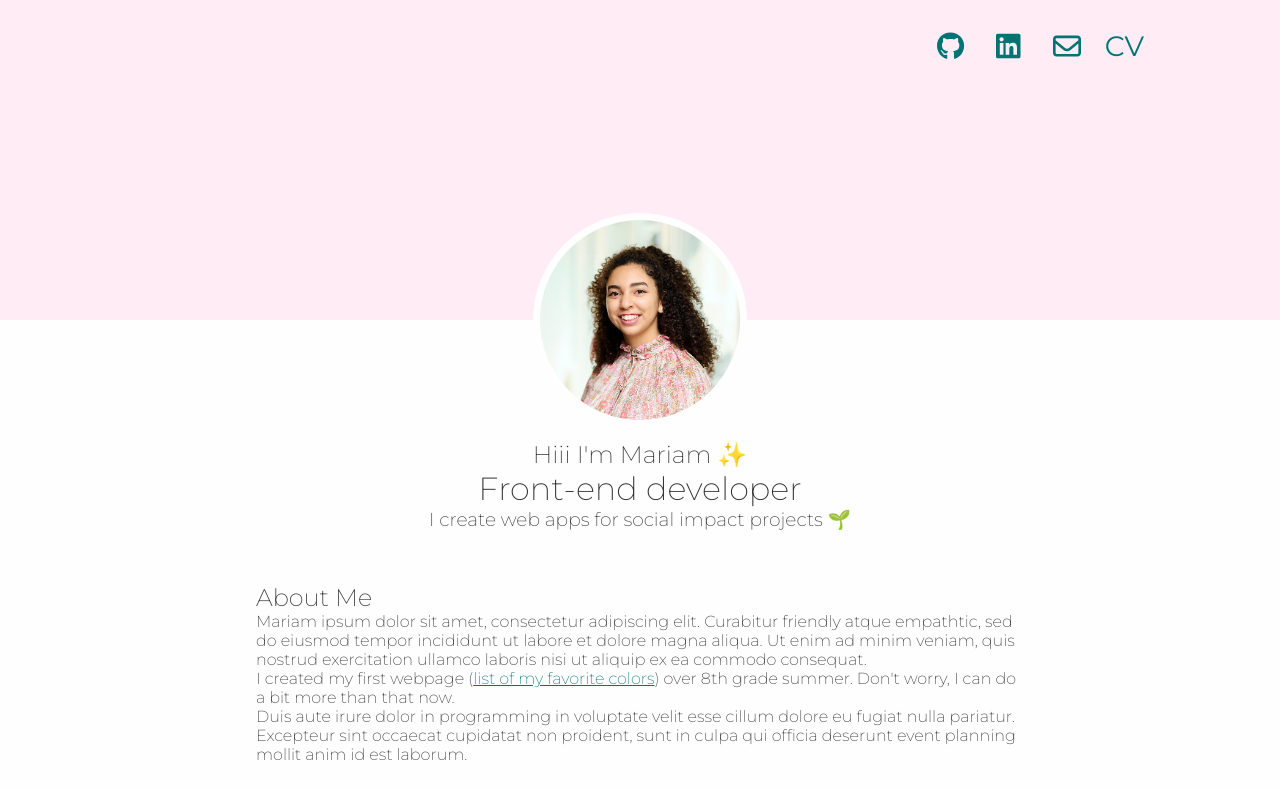
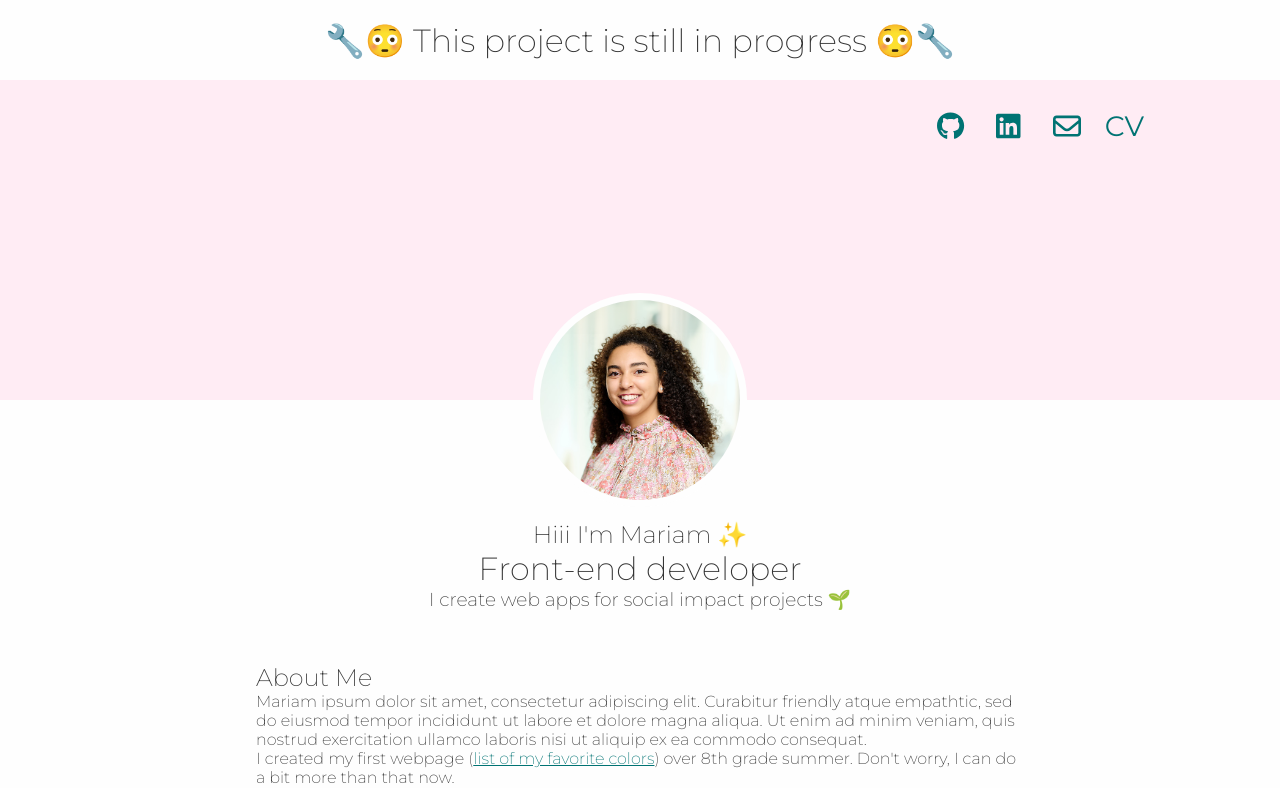
Before and after one commit to MariamElSahhar/portfolio, a React (Vite) app: page / in a window 1280 px wide. Shown: the top 788 px of the page. Built offline with nearby package versions, Linux system fonts and the light colour scheme.

Commit message:
project in progress banner

```diff
--- a/src/App.jsx
+++ b/src/App.jsx
@@ -7,12 +7,13 @@ import About from './About'
 import Experience from './Experience/Experience'
 import Navbar from './Navbar'
 import Projects from './Projects/Projects'
-
+import WIP from './WIP'
 
 
 function App() {
   return (
     <body>
+        <WIP />
         <Navbar />
         <Banner />
         <main>
--- /dev/null
+++ b/src/WIP.jsx
@@ -0,0 +1,12 @@
+import React from 'react'
+import './styles/WIP.scss'
+
+function WIP() {
+  return (
+    <div id="WIP">
+        <h1>🔧😳 This project is still in progress 😳🔧</h1>
+    </div>
+  )
+}
+
+export default WIP
--- /dev/null
+++ b/src/styles/WIP.scss
@@ -0,0 +1,7 @@
+#WIP {
+    display: flex;
+    align-items: center;
+    justify-content: center;
+    text-align: center;
+    height: 10vh;
+}
--- a/src/styles/projects.scss
+++ b/src/styles/projects.scss
@@ -15,6 +15,7 @@
             align-items: center;
             text-align: center;
             width: 45%;
+            height: 10rem;
             border-radius: $border-radius;
             background-color: $light-pink;
             margin: .5rem auto;
```
